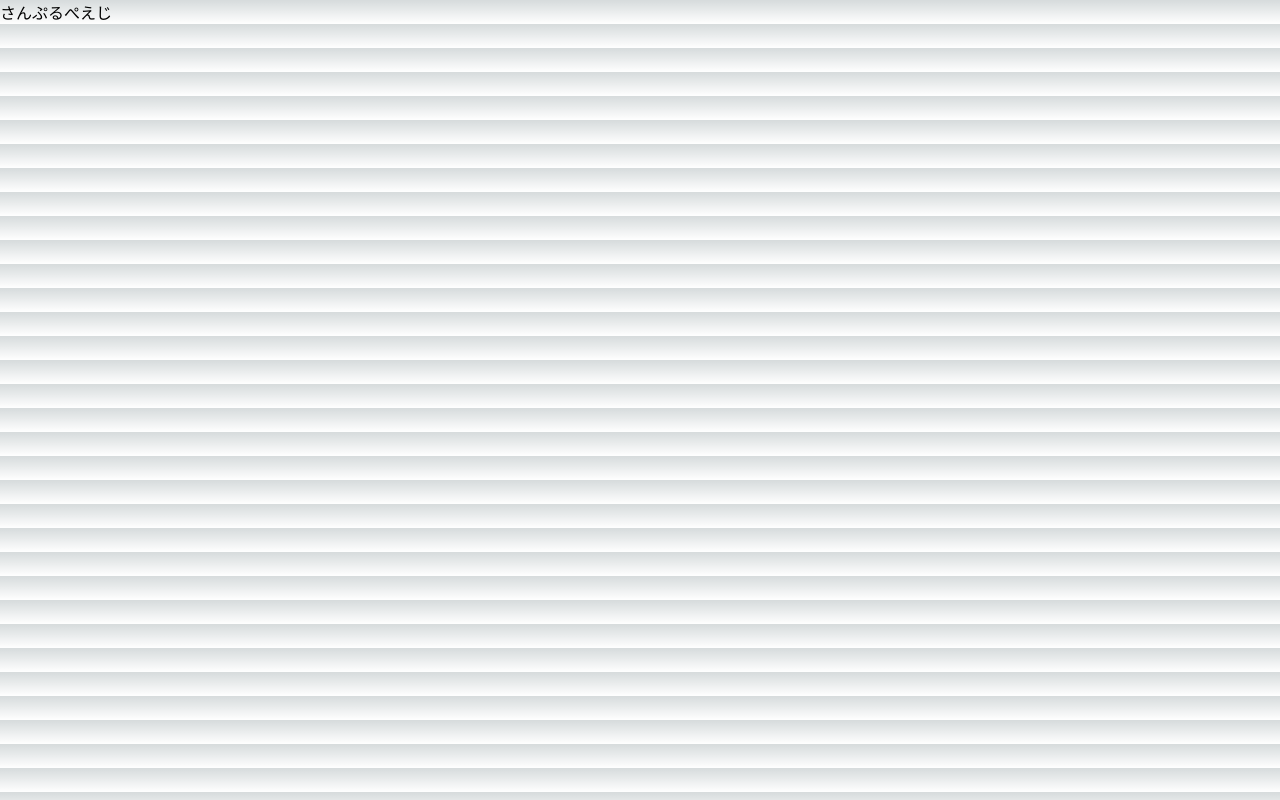
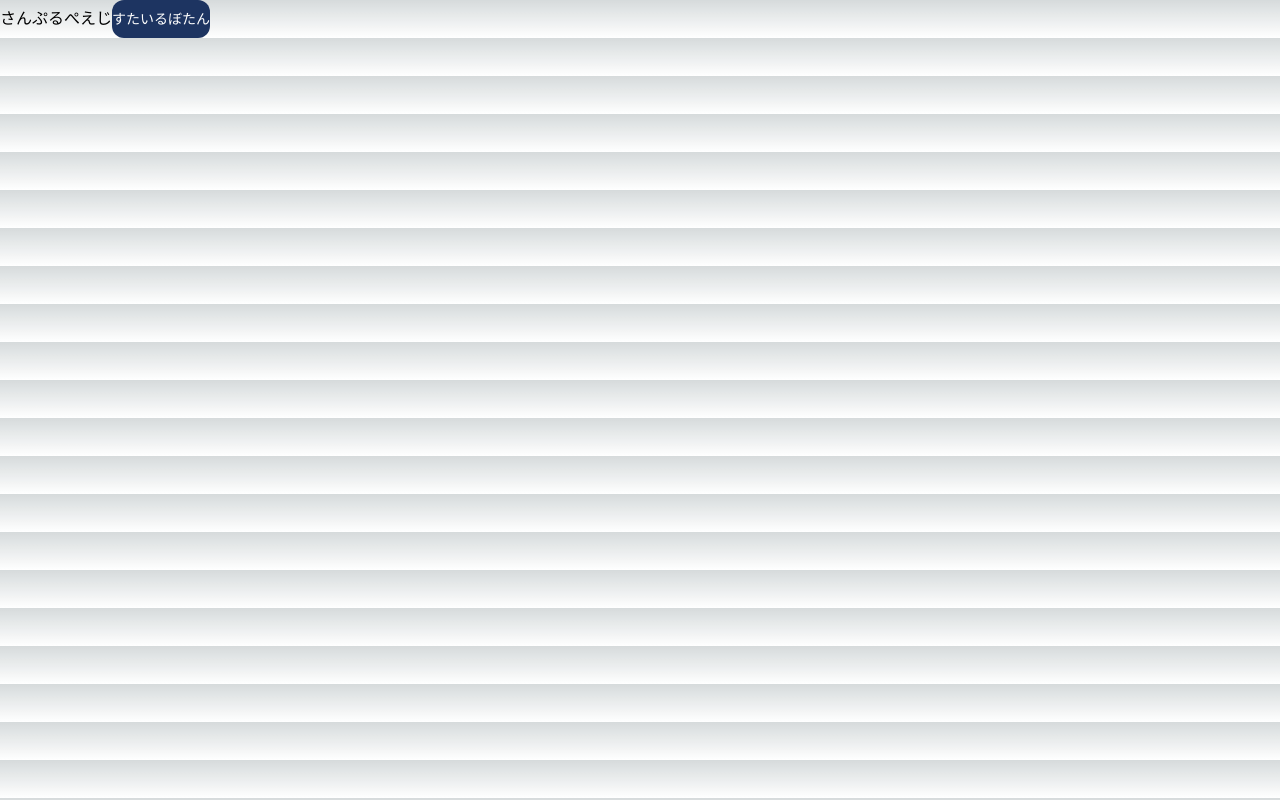
Before and after one commit to poc-sleepy/next-sample, a Next.js app: page /sample in a window 1280 px wide. Built offline with nearby package versions, Linux system fonts and the light colour scheme.

Commit message:
✨ StyledButtonの新規追加

```diff
--- /dev/null
+++ b/components/StyledButton/index.tsx
@@ -0,0 +1,46 @@
+import { css, styled } from 'styled-components';
+
+const variants = {
+  primary: {
+    color: '#ffffff',
+    backgroundColor: '#1D3461',
+    border: 'none',
+  },
+  success: {
+    color: '#ffffff',
+    backgroundColor: '#5AB203',
+    border: 'none',
+  },
+  transparent: {
+    color: '#111111',
+    backgroundColor: 'transparent',
+    border: '1px solid black',
+  },
+} as const;
+
+export type StyledButtonProps = {
+  variant: keyof typeof variants;
+};
+
+export const StyledButton = styled.button<StyledButtonProps>`
+  ${({ variant }) => {
+    const style = variants[variant];
+
+    return css`
+      color: ${style.color};
+      background-color: ${style.backgroundColor};
+      border: ${style.border};
+    `;
+  }}
+
+  border-radius: 12px;
+  font-size: 14px;
+  height: 38px;
+  line-height: 22px;
+  letter-spacing: 0;
+  cursor: pointer;
+
+  &:focus {
+    outline: none;
+  }
+`;
--- a/pages/sample.tsx
+++ b/pages/sample.tsx
@@ -1,5 +1,12 @@
+import { StyledButton } from '@/components/StyledButton';
+
 const Sample = () => {
-  return <span>さんぷるぺえじ</span>;
+  return (
+    <>
+      <span>さんぷるぺえじ</span>
+      <StyledButton variant="primary">すたいるぼたん</StyledButton>
+    </>
+  );
 };
 
 export default Sample;
```
